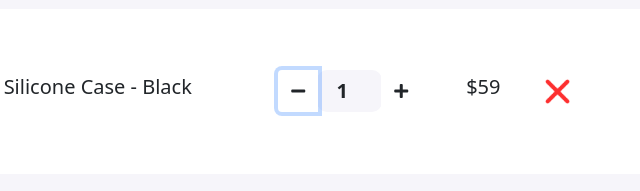
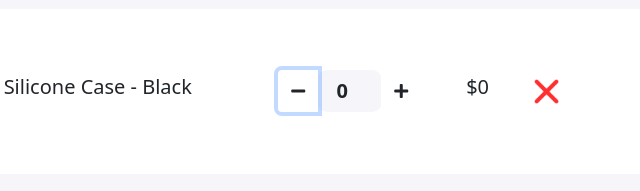
Before and after one commit to spprince007/shopping-cart-js, a plain HTML site: page index.html in a window 1280 px wide. Both pictures are taken after a click on the button 748 px from the left and 465 px from the top of the page. Shown: the part 374-565 px from the top of the page, 450-1090 px from the left. Drawn offline with nearby package versions, Linux system fonts and the light colour scheme.

Commit message:
case only

```diff
--- a/function.js
+++ /dev/null
@@ -1 +0,0 @@
-console.log('funtin is working');
--- a/index.html
+++ b/index.html
@@ -29,7 +29,7 @@
                         <div class="input-group number-spinner">
                            <button class="btn btn-default"><i class="fas fa-minus"></i></button>
                            <input type="number" min="0" class="form-control text-center" value="1">
-                           <button class="btn btn-default"><i class="fas fa-plus"></i></button>
+                           <button id="btn-phone-plus" class="btn btn-default"><i class="fas fa-plus"></i></button>
                         </div>
                         <h5>$1219</h5>
                         <img src="images/remove.png" alt="" class="remove-item">
@@ -45,12 +45,13 @@
                      </div>
                      <div class="col-md-5 center-item">
                         <div class="input-group number-spinner">
-                           <button class="btn btn-default"><i class="fas fa-minus"></i></button>
-                           <input type="number" min="0" class="form-control text-center" value="1">
-                           <button class="btn btn-default"><i class="fas fa-plus"></i></button>
+                           <button id="btn-case-minus" class="btn btn-default"><i class="fas fa-minus"></i></button>
+                           <input id="case-number-field" type="number" min="0" class="form-control text-center"
+                              value="1">
+                           <button id="btn-case-plus" class="btn btn-default"><i class="fas fa-plus"></i></button>
 
                         </div>
-                        <h5>$59</h5>
+                        <h5>$<span id="case-total-price">59</span></h5>
                         <img src="images/remove.png" alt="" class="remove-item">
                      </div>
                   </div>
@@ -79,6 +80,10 @@
          </div>
       </div>
    </section>
+   <script src="js/function.js"></script>
+   <script src="js/case.js"></script>
+   <script src="js/phone.js"></script>
+
 </body>
 
 </html>
--- /dev/null
+++ b/js/case.js
@@ -0,0 +1,32 @@
+
+
+document.getElementById('btn-case-plus').addEventListener('click', function () {
+    const newCaseNumber = updateCaseNumber(true);
+    updateTotalCasePrice(newCaseNumber);
+    // const totalCasePrice = newCaseNumber * 59;
+    // const caseTotalPrice = document.getElementById('case-total-price');
+    // caseTotalPrice.innerText = totalCasePrice;
+
+    //
+    // const caseNumberField = document.getElementById('case-number-field');
+    // const caseNumberFieldString = caseNumberField.value;
+    // const caseNumber = parseInt(caseNumberFieldString);
+    // const newCaseNumber = caseNumber + 1;
+    // caseNumberField.value = newCaseNumber;
+})
+
+document.getElementById('btn-case-minus').addEventListener('click', function () {
+    const newCaseNumber = updateCaseNumber(false);
+
+    updateTotalCasePrice(newCaseNumber);
+    // const totalCasePrice = newCaseNumber * 59;
+    // const caseTotalPrice = document.getElementById('case-total-price');
+    // caseTotalPrice.innerText = totalCasePrice;
+
+
+    // const caseNumberField = document.getElementById('case-number-field');
+    // const caseNumberFieldString = caseNumberField.value;
+    // const caseNumber = parseInt(caseNumberFieldString);
+    // const newCaseNumber = caseNumber - 1;
+    // caseNumberField.value = newCaseNumber;
+})
--- /dev/null
+++ b/js/function.js
@@ -0,0 +1,19 @@
+function updateCaseNumber(isIncrise) {
+    const caseNumberField = document.getElementById('case-number-field');
+    const caseNumberFieldString = caseNumberField.value;
+    const caseNumber = parseInt(caseNumberFieldString);
+    let newCaseNumber;
+    if (isIncrise === true) {
+        newCaseNumber = caseNumber + 1;
+    } else {
+        newCaseNumber = caseNumber - 1;
+    }
+    caseNumberField.value = newCaseNumber;
+    return newCaseNumber;
+}
+
+function updateTotalCasePrice(newCaseNumber) {
+    const totalCasePrice = newCaseNumber * 59;
+    const caseTotalPrice = document.getElementById('case-total-price');
+    caseTotalPrice.innerText = totalCasePrice;
+}
--- /dev/null
+++ b/js/phone.js
@@ -0,0 +1,3 @@
+document.getElementById('btn-phone-plus').addEventListener('click', function(){
+
+})
```
